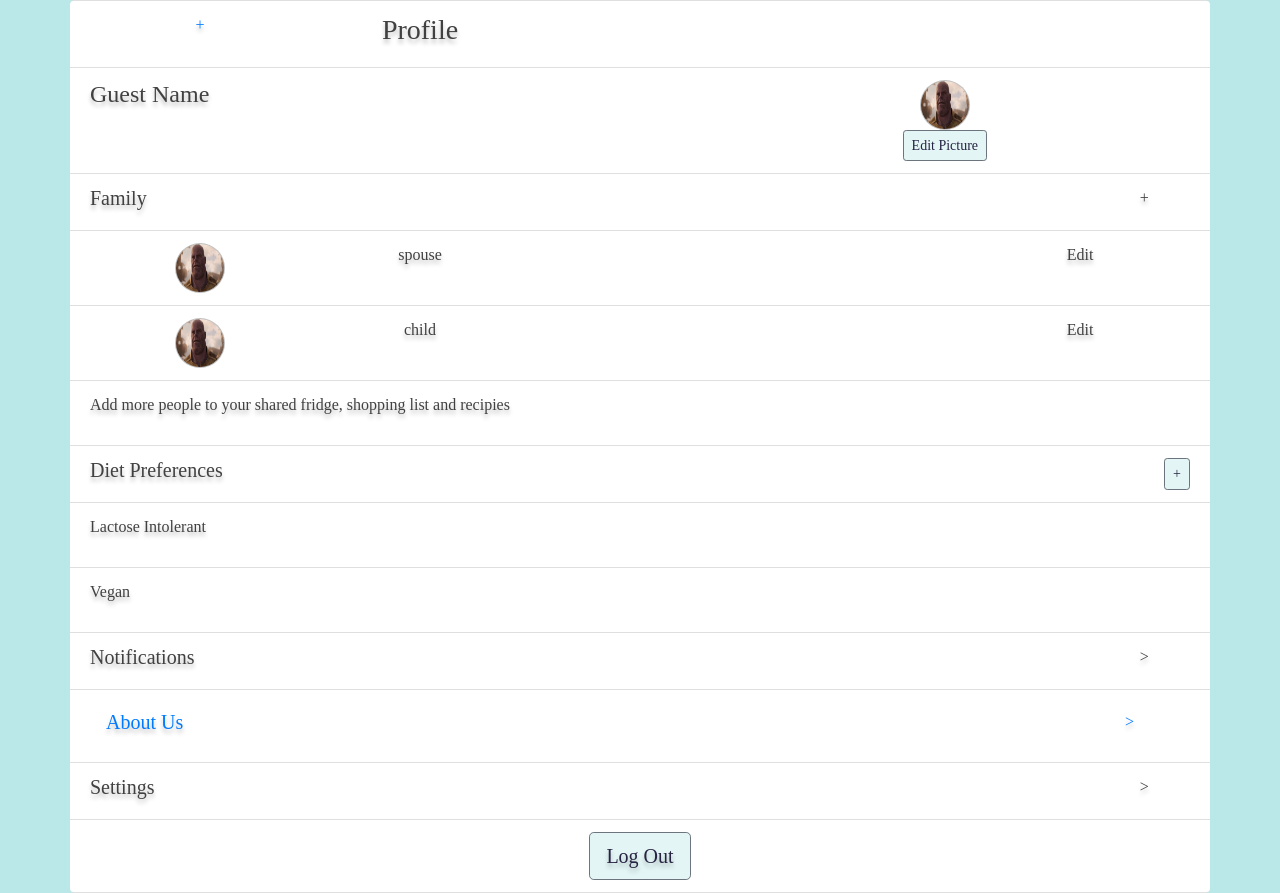
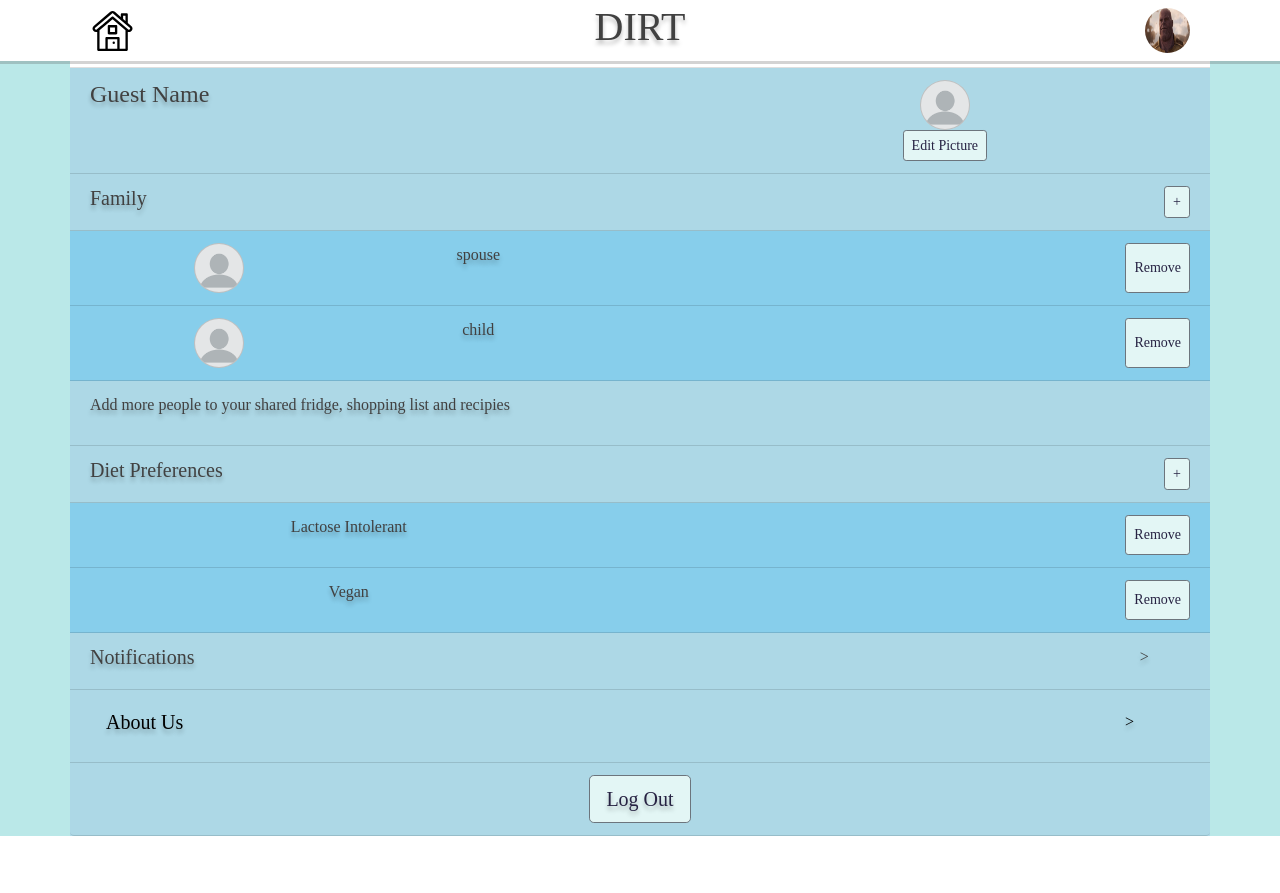
Before and after one commit to awong27/resetArea, a React (Create React App) app in the folder application/team102/UI/: page /EditUser in a window 1280 px wide. After the commit the page ends 836 px from the top, so only its background shows below. Built offline with nearby package versions, Linux system fonts and the light colour scheme; the HTML template or start-up script is replaced by a standard one.

Commit message:
Content Update
Made it possible to add and remove members from family and  preferences.

```diff
--- a/application/team102/UI/src/Component/EditUser.js
+++ b/application/team102/UI/src/Component/EditUser.js
@@ -1,5 +1,7 @@
 import React, {Component, useState } from 'react';
-import Tphoto from "./thanos.png";
+import Tphoto from "./blankProfile.png";
+import TopBar from "./TopBar";
+import Bphoto from "./blankProfile.png"
 
 import { Container, Row, Col, NavLink, Button, ListGroup, ListGroupItem,
         Modal, ModalHeader, ModalBody, ModalFooter,
@@ -7,53 +9,85 @@ import { Container, Row, Col, NavLink, Button, ListGroup, ListGroupItem,
 
 import "./Home.css"
 
-const family = [ {name: "spouse"}, {name: "child"}];
-
-const dietpreference = [{ pref: "Lactose Intolerant"}, {pref: "Vegan"}];
-
-const familyCard = (fMember) => {
-  return(
-  <ListGroupItem>
-    <Row>
-      <Col><img alt="UserEdit" src={Tphoto} className="userEdit"/></Col>
-      <Col> {fMember.name} </Col>
-      <Col/>
-      <Col/>
-      <Col> Edit</Col>
-    </Row>
-  </ListGroupItem>
-);
-}
-
-const dietCard = (pMember) => {
-  return(
-    <ListGroupItem>
-      <Row>
-        <p>{pMember.pref}</p>
-      </Row>
-    </ListGroupItem>
-);
-}
-
-const familyRender = family.map((fMember) => familyCard(fMember));
-
-const dietRender = dietpreference.map((pMember) => dietCard(pMember));
-
-
-
 export default class EditUser extends React.Component{
 
   constructor(props) {
     super(props);
     this.state = {
       prefModal: false,
+      userModal: false,
+      tempName: "",
+      family: [ {name: "spouse", id: 1}, {name: "child", id:2}],
+      preferences: [{ pref: "Lactose Intolerant" , id: 1}, {pref: "Vegan", id: 2}],
     };
     this.prefToggle = this.prefToggle.bind(this);
+    this.userToggle = this.userToggle.bind(this);
+    this.onChangename = this.onChangename.bind(this);
+    this.addFamily = this.addFamily.bind(this);
+    //this.remFam = this.remFamily.bind(this);
+    this.addPreference = this.addPreference.bind(this);
+    this.remPref = this.remPref.bind(this);
+  }
+
+  onChangename(e) {
+    this.setState({
+      tempName: e.target.value
+    });
+  }
+
+  addFamily(fMember) {
+    let key = Math.random().toString(36).substring(2, 15) + Math.random().toString(36).substring(2, 15);
+    this.setState({ tempName: "", family: [...this.state.family, {name: fMember, id: key}]});
+  }
+
+  addPreference(fMember) {
+    let key = Math.random().toString(36).substring(2, 15) + Math.random().toString(36).substring(2, 15);
+    this.setState({ tempName: "", preferences: [...this.state.preferences, {pref: fMember, id: key}]});
+  }
+
+   familyCard(fMember){
+    return(
+    <ListGroupItem style={{background: 'skyblue'}}>
+      <Row>
+        <Col><img alt="UserEdit" src={Bphoto} className="userEdit"/></Col>
+        <Col> {fMember.name} </Col>
+        <Col/>
+        <Col/>
+        <Button size="sm" onClick={() => this.remFamily(fMember.id)}>Remove</Button>
+      </Row>
+    </ListGroupItem>
+  );
+  }
+
+   dietCard(pMember) {
+    return(
+      <ListGroupItem style={{background: 'skyblue'}}>
+        <Row>
+          <Col><p>{pMember.pref}</p></Col>
+          <Col/>
+          <Button size="sm" onClick={() => this.remPref(pMember.id)}>Remove</Button>
+        </Row>
+      </ListGroupItem>
+  );
   }
 
   prefToggle() {
     const crntState = this.state.prefModal;
     this.setState({prefModal: !crntState}); }
+
+  userToggle() {
+    const crntState = this.state.userModal;
+    this.setState({userModal: !crntState}); }
+
+  remPref(key) {
+    let tempArr = this.state.preferences.filter(pref => pref.id !== key);
+    this.setState({preferences: tempArr});
+  }
+
+  remFamily(key) {
+    let tempArr = this.state.family.filter(pref => pref.id !== key);
+    this.setState({family: tempArr});
+  }
 
   logout() {
     //set usrname to null
@@ -64,28 +98,46 @@ export default class EditUser extends React.Component{
 
   render() {
     return (
-      <Container >
+      <div>
+      <Container style={{background: 'lightblue'}}>
+      <TopBar/>
 
       <Modal isOpen={this.state.prefModal}>
         <ModalHeader>Add Preference</ModalHeader>
         <ModalBody>
           <Label for="newPreference">Preference:</Label>
-          <Input type="preference" name="preference" id="newPreference" placeholder="Vegan, Lactose Intollerant, Immune to Fish, etc"/>
+          <Input type="preference" name="preference" id="newPreference" placeholder="Vegan, Lactose Intollerant, Immune to Fish, etc"
+          value={this.state.tempName}
+          onChange={this.onChangename}/>
         </ModalBody>
         <ModalFooter>
-          <Button color="primary" onClick={this.prefToggle}> Add </Button> {' '}
+          <Button color="primary" onClick={() => {this.prefToggle(); this.addPreference(this.state.tempName);}}> Add </Button> {' '}
           <Button color="secondary" onClick={this.prefToggle}> Cancel </Button>
         </ModalFooter>
       </Modal>
 
-        <ListGroup className="profile">
+      <Modal isOpen={this.state.userModal}>
+        <ModalHeader>Add Family</ModalHeader>
+        <ModalBody>
+          <Label for="newPreference">Family Member Name: </Label>
+          <Input type="user" name="user" id="newUser" placeholder="Mary Jane, Peter Parker, etc"
+          value={this.state.tempName}
+          onChange={this.onChangename}/>
+        </ModalBody>
+        <ModalFooter>
+          <Button color="primary" onClick={() => {this.userToggle(); this.addFamily(this.state.tempName);}}> Add </Button> {' '}
+          <Button color="secondary" onClick={this.userToggle}> Cancel </Button>
+        </ModalFooter>
+      </Modal>
+
+        <ListGroup className="profile" >
               <ListGroupItem >
                 <Row>
-                  <Col><NavLink href="/Home/:id/:password"> + </NavLink> </Col>
+                  <Col ><NavLink href="/Home/:id/:password"> + </NavLink> </Col>
                   <Col><h3>Profile</h3></Col><Col/><Col/><Col/>
                 </Row>
               </ListGroupItem>
-              <ListGroupItem>
+              <ListGroupItem style={{background: 'lightblue'}}>
                 <Row>
                   <h4> Guest Name </h4>
                   <Col></Col>
@@ -94,26 +146,25 @@ export default class EditUser extends React.Component{
                 </Row>
               </ListGroupItem>
 
-              <ListGroupItem>
+              <ListGroupItem style={{background: 'lightblue'}}>
                 <Row>
                   <h5> Family </h5>
                   <Col/>
                   <Col/>
                   <Col/>
-                  <Col xs='1'> + </Col>
+                  <Button size="sm" onClick={this.userToggle}> + </Button>
                 </Row>
               </ListGroupItem>
 
-              {familyRender}
+              {this.state.family.map((pMember) => this.familyCard(pMember))}
 
-
-              <ListGroupItem>
+              <ListGroupItem style={{background: 'lightblue'}}>
                 <Row>
                   <p> Add more people to your shared fridge, shopping list and recipies</p>
                 </Row>
               </ListGroupItem>
 
-              <ListGroupItem>
+              <ListGroupItem style={{background: 'lightblue'}}>
                 <Row>
                   <h5> Diet Preferences </h5>
                   <Col/>
@@ -123,9 +174,9 @@ export default class EditUser extends React.Component{
                 </Row>
               </ListGroupItem>
 
-              {dietRender}
+              {this.state.preferences.map((pMember) => this.dietCard(pMember))}
 
-              <ListGroupItem >
+              <ListGroupItem style={{background: 'lightblue'}}>
                 <Row>
                   <h5> Notifications </h5>
                   <Col/>
@@ -134,7 +185,7 @@ export default class EditUser extends React.Component{
                   <Col xs='1'> > </Col>
                 </Row>
               </ListGroupItem>
-              <ListGroupItem><NavLink href="/about">
+              <ListGroupItem style={{background: 'lightblue'}}><NavLink style={{color: "black"}} href="/about">
                 <Row>
                   <h5> About Us </h5>
                   <Col/>
@@ -143,16 +194,7 @@ export default class EditUser extends React.Component{
                   <Col xs='1'> > </Col>
                 </Row> </NavLink>
               </ListGroupItem>
-              <ListGroupItem >
-                <Row>
-                  <h5> Settings </h5>
-                  <Col/>
-                  <Col/>
-                  <Col/>
-                  <Col xs='1'> > </Col>
-                </Row>
-              </ListGroupItem>
-              <ListGroupItem>
+              <ListGroupItem style={{background: 'lightblue'}}>
                 <Row>
                   <Col>
                     <Button href="/" onClick={this.logout} size="lg">Log Out</Button>
@@ -163,7 +205,7 @@ export default class EditUser extends React.Component{
 
 
       </Container>
-
+      </div>
     );
   }
 }
```
Also changed, not shown: application/team102/UI/src/Component/blankProfile.png (added).
